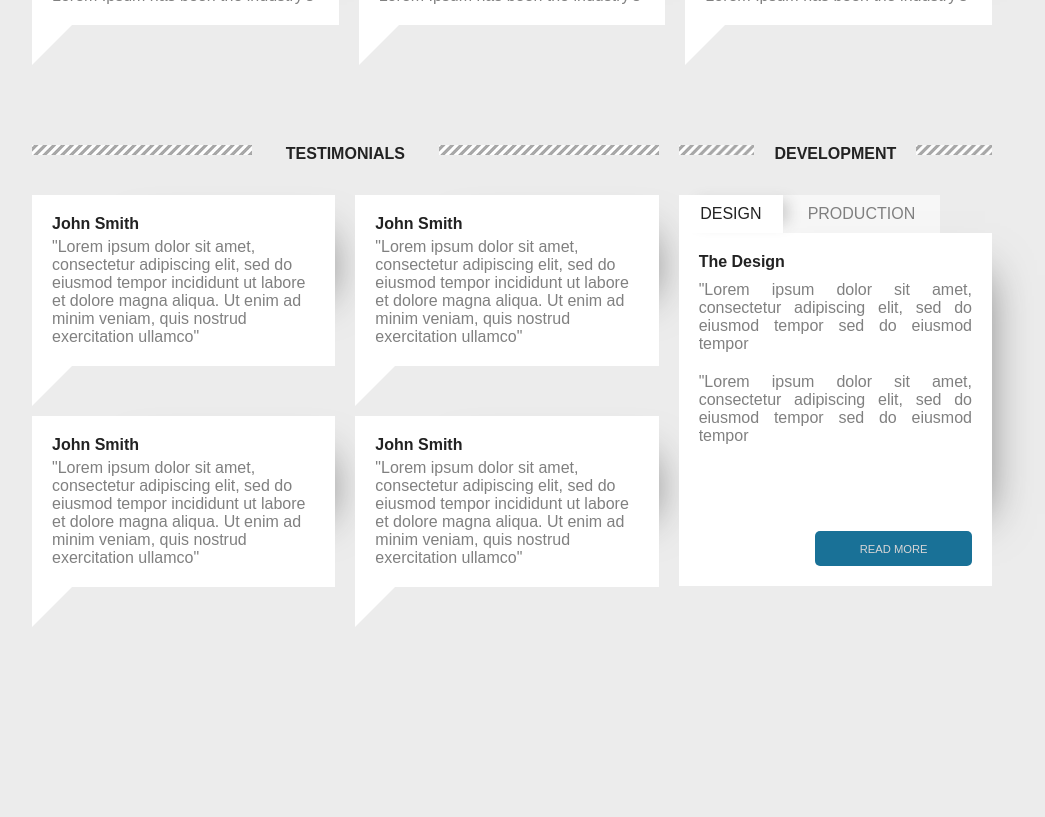
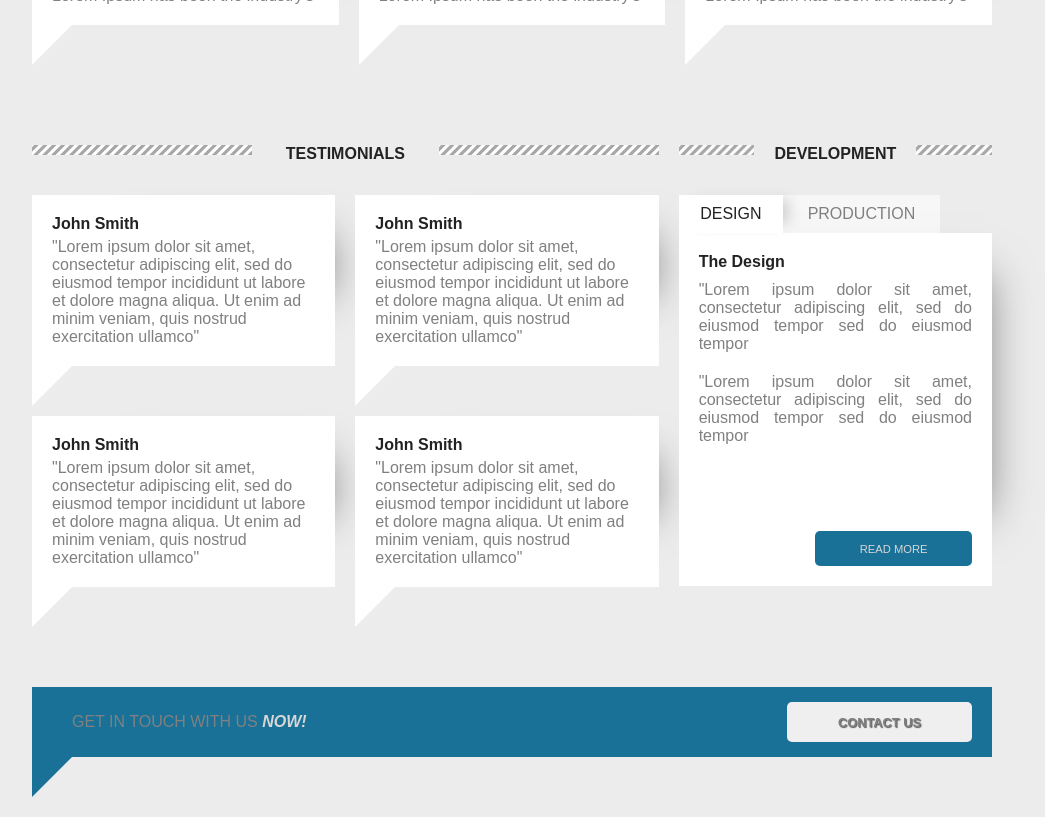
Before and after one commit to Ditiite/react-assignment-1, a React (Create React App) app: page / in a window 1280 px wide. Shown: the part 1140-1957 px from the top of the page, without its empty margins (128-1173 px from the left). Before the commit the page ends 1787 px from the top, so only its background shows below. Built offline with nearby package versions, Linux system fonts and the light colour scheme.

Commit message:
Add blue part before footer

```diff
--- a/src/articles/articles.css
+++ b/src/articles/articles.css
@@ -4,9 +4,10 @@
     display: grid;
     grid-template-columns: 2fr 1fr;
     grid-template-areas:
-      "small-articles development";
+      "small-articles development"
+      "content--2 content--2";
     margin: 100px auto 50px;
-    grid-gap: 20px;
+    grid-gap: 100px 20px;
 }
 
 
@@ -16,3 +17,12 @@
     grid-template-columns: 1fr 1fr;
     grid-gap: 50px 20px;
 }
+
+.article-contact {
+    grid-area: content--2;
+    grid-column: 1 / -1;
+    width: 100%;
+    background: var(--button-bg);
+    padding: 10px 0;
+    box-shadow: none;
+}
--- a/src/articles/articles.js
+++ b/src/articles/articles.js
@@ -3,6 +3,7 @@ import { Aside } from './aside'
 import './articles.css'
 import '../App.css'
 import '../speachBubble/speachBubble.css'
+import '../header/Header.css'
 import { articleData } from "./articleData"
 import { SpeachBubbleSmall } from '../speachBubble/speachBubble'
 
@@ -25,6 +26,11 @@ export class Articles extends Component {
                     </div>
                 </div>
                 <Aside/>
+                <div className="article-contact content--2">
+                    <div className="small-triangle-blue"></div>
+                    <p className="to-upper-case">Get in touch with us <span className="bolder">now!</span></p>
+                    <button className="white-btn">Contact us</button>
+                </div>
             </section>
         )
     }
--- a/src/header/Header.css
+++ b/src/header/Header.css
@@ -67,20 +67,24 @@ button {
 .content--2 {
   margin: 0 auto;
   display: flex;
-  justify-content: space-between;
+  /* justify-content: space-between; */
   align-items: center;
   height: 50px;
   margin-left: 50%;
   transform: translateX(-50%);
   box-shadow: -12px -5px 51px rgb(0, 0, 0);
+  padding: 10px 20px;
 }
 
 .content--2 .to-upper-case {
   font-size: 1em;
+  left: 40px;
+  position: absolute;
 }
 
 .content--2 button {
-  margin-right: 0;
+  position: absolute;
+  right: 20px;
 }
 
 /* White button */
```
